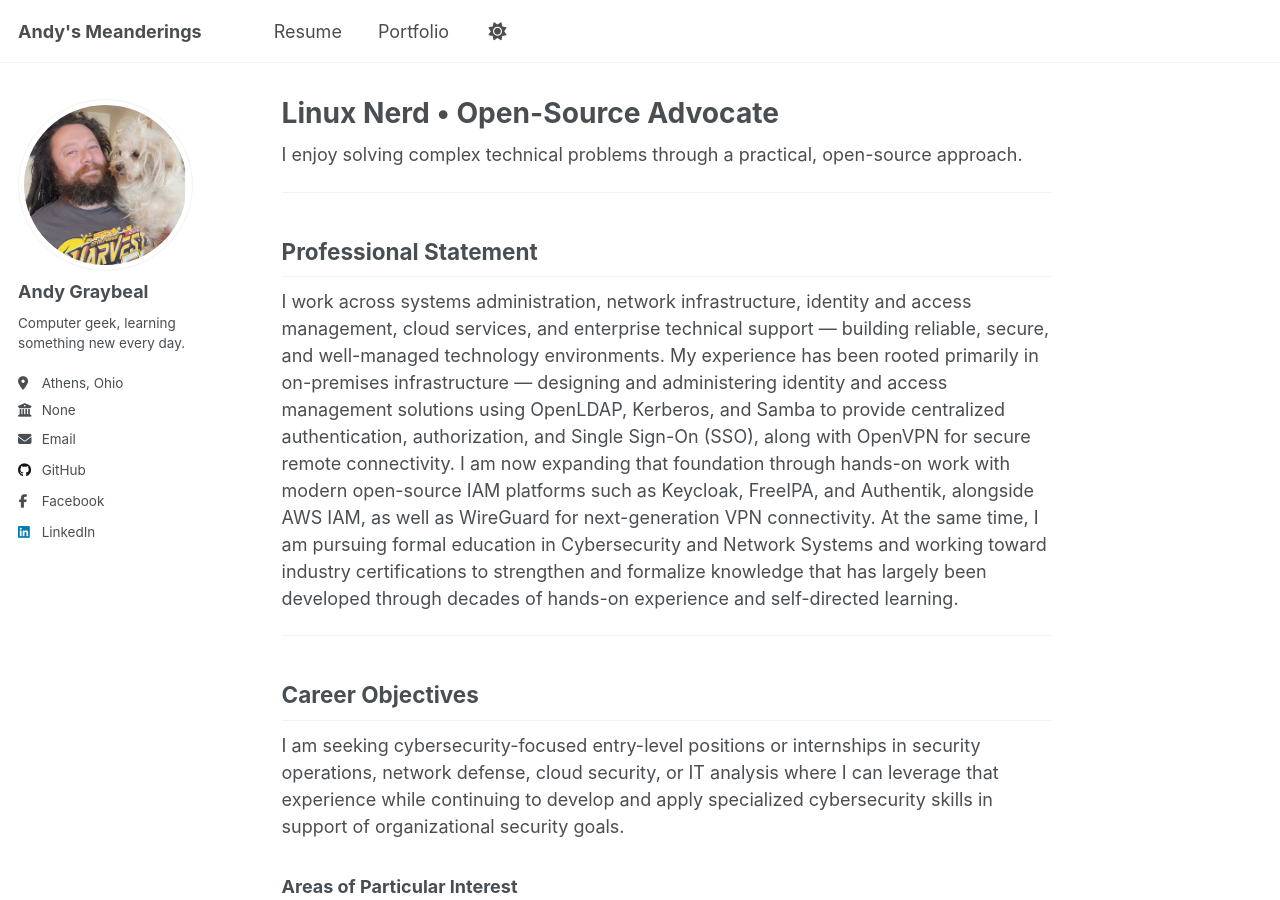
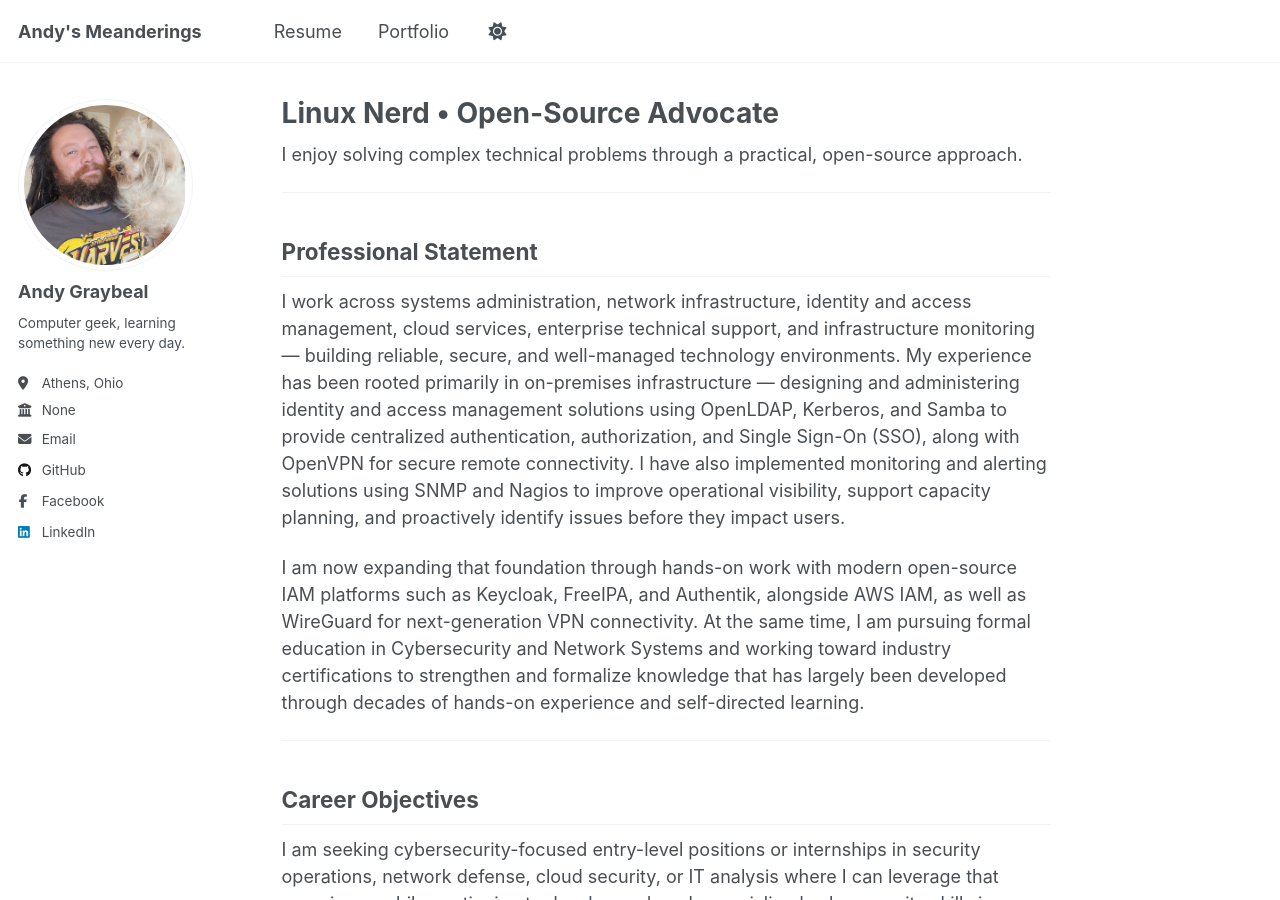
Before and after one commit to andy-graybeal/andy-graybeal.github.io, a Jekyll site: the page built from _pages/about.md, in a window 1280 px wide and 900 px high. Built offline with Jekyll 4.4.1, drawn with Linux system fonts in a browser that asks for light colours; a script that is not in the unit is left out.

Commit message:
Enhance professional statement with monitoring details
Added infrastructure monitoring experience to professional statement.

```diff
--- a/_pages/about.md
+++ b/_pages/about.md
@@ -59,7 +59,11 @@ I enjoy solving complex technical problems through a practical, open-source appr
 
 ---
 ## Professional Statement
-I work across systems administration, network infrastructure, identity and access management, cloud services, and enterprise technical support — building reliable, secure, and well-managed technology environments. My experience has been rooted primarily in on-premises infrastructure — designing and administering identity and access management solutions using OpenLDAP, Kerberos, and Samba to provide centralized authentication, authorization, and Single Sign-On (SSO), along with OpenVPN for secure remote connectivity. I am now expanding that foundation through hands-on work with modern open-source IAM platforms such as Keycloak, FreeIPA, and Authentik, alongside AWS IAM, as well as WireGuard for next-generation VPN connectivity. At the same time, I am pursuing formal education in Cybersecurity and Network Systems and working toward industry certifications to strengthen and formalize knowledge that has largely been developed through decades of hands-on experience and self-directed learning.
+
+I work across systems administration, network infrastructure, identity and access management, cloud services, enterprise technical support, and infrastructure monitoring — building reliable, secure, and well-managed technology environments. My experience has been rooted primarily in on-premises infrastructure — designing and administering identity and access management solutions using OpenLDAP, Kerberos, and Samba to provide centralized authentication, authorization, and Single Sign-On (SSO), along with OpenVPN for secure remote connectivity. I have also implemented monitoring and alerting solutions using SNMP and Nagios to improve operational visibility, support capacity planning, and proactively identify issues before they impact users.
+
+I am now expanding that foundation through hands-on work with modern open-source IAM platforms such as Keycloak, FreeIPA, and Authentik, alongside AWS IAM, as well as WireGuard for next-generation VPN connectivity. At the same time, I am pursuing formal education in Cybersecurity and Network Systems and working toward industry certifications to strengthen and formalize knowledge that has largely been developed through decades of hands-on experience and self-directed learning.
+
 
 
 
```
